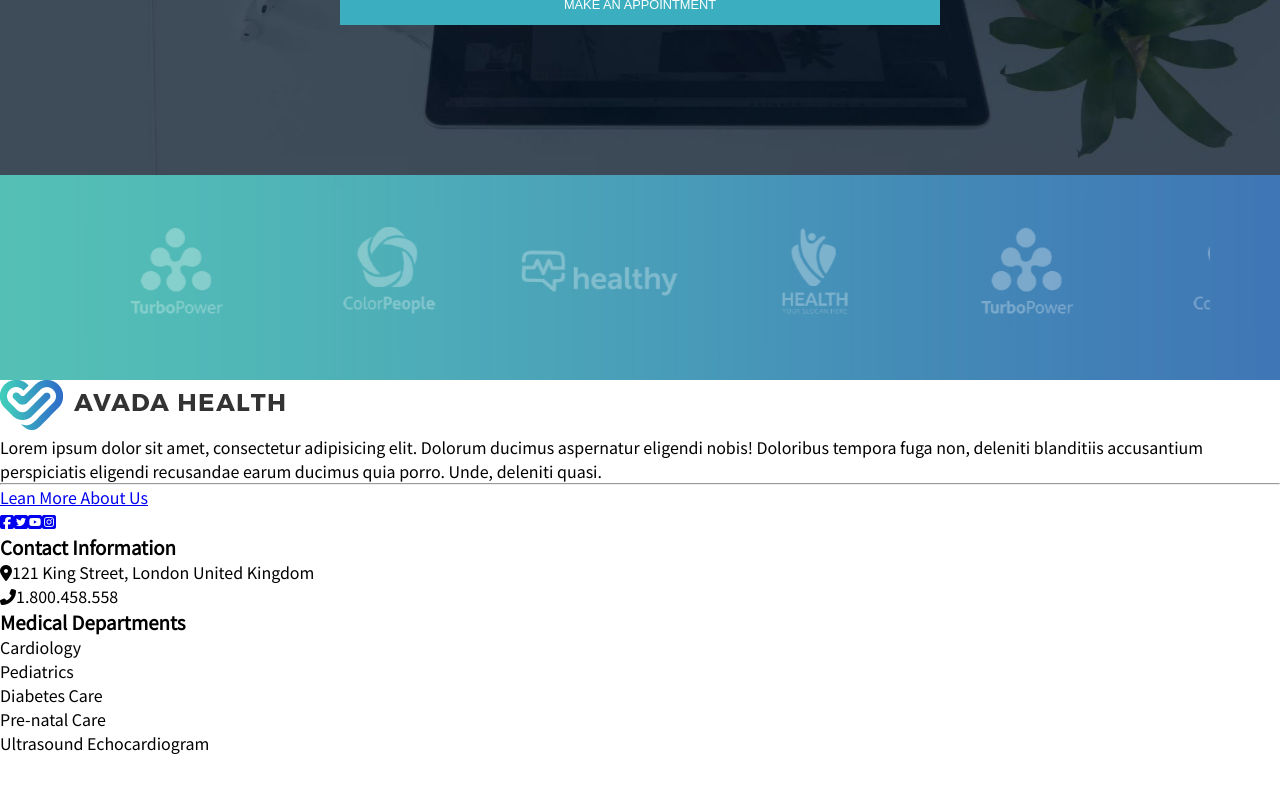
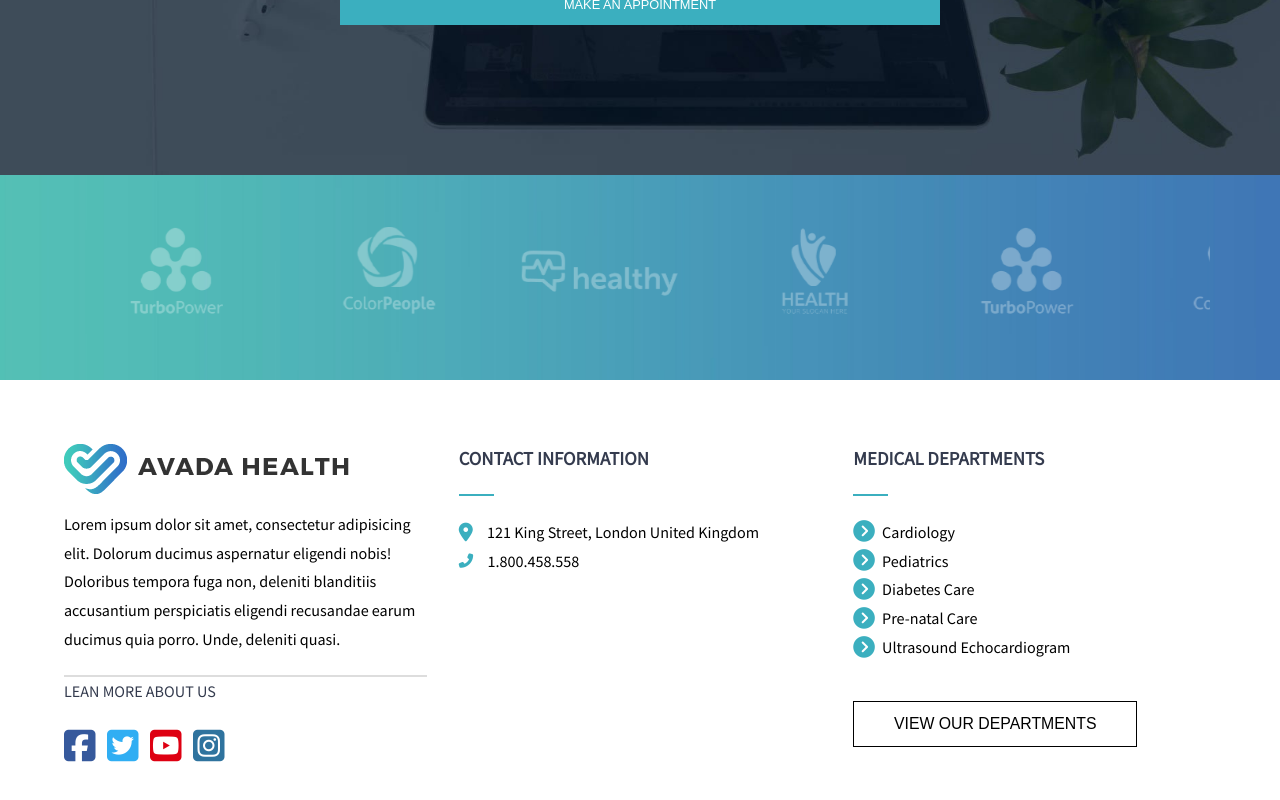
Before and after one commit to alessandroamormino/proj-html-vuejs, a Vue app: page / in a window 1280 px wide. Shown: the part 5589-6389 px from the top of the page. Built offline with nearby package versions, Linux system fonts and the light colour scheme.

Commit message:
style: footer columns

```diff
--- a/src/components/AppFooter.vue
+++ b/src/components/AppFooter.vue
@@ -18,8 +18,8 @@ export default {
       <p>Lorem ipsum dolor sit amet, consectetur adipisicing elit. Dolorum ducimus aspernatur eligendi nobis! Doloribus
         tempora fuga non, deleniti blanditiis accusantium perspiciatis eligendi recusandae earum ducimus quia porro. Unde,
         deleniti quasi.</p>
-      <hr>
-      <a href="#">Lean More About Us</a>
+      <div class="separator-long"></div>
+      <a id="about-us" href="#">Lean More About Us</a>
       <div class="social">
         <a href="#"><i class="fa-brands fa-square-facebook"></i></a>
         <a href="#"><i class="fa-brands fa-square-twitter"></i></a>
@@ -45,10 +45,111 @@ export default {
       <h3>Medical Departments</h3>
       <div class="separator"></div>
       <ul>
-        <li v-for="department in this.store.departmentsLinks">{{ department }}</li>
+        <li v-for="department in this.store.departmentsLinks">
+          <i class="fa-solid fa-circle-chevron-right"></i>
+          {{ department }}
+        </li>
       </ul>
       <button class="btn btn-secondary">View Our Departments</button>
     </div>
   </footer>
 </template>
-<style lang="scss" scoped></style>
+<style lang="scss" scoped>
+@use '../scss/variables.scss' as *;
+@use '../scss/mixin.scss' as *;
+
+footer {
+  display: flex;
+  gap: 2em;
+  // flex
+  padding: 4em;
+
+  .col {
+    flex: 1 1 0px;
+    // flex
+    font-size: .9em;
+    line-height: 2em;
+
+    p {
+      padding-top: .5em;
+      padding-bottom: 1.5em;
+    }
+
+    .separator-long {
+      width: 100%;
+      height: 2px;
+      background-color: $separator-footer;
+    }
+
+    #about-us {
+      color: $link-footer;
+      text-transform: uppercase;
+      text-decoration: none;
+    }
+
+    .social {
+      display: flex;
+      gap: .8em;
+      // flex
+      padding-top: 1.5em;
+
+      a {
+        font-size: 2.5em;
+      }
+    }
+
+    h3 {
+      text-transform: uppercase;
+      color: $link-footer;
+    }
+
+    .separator {
+      width: 35px;
+      height: 2px;
+      background-color: $colorPrimary;
+
+      margin: 1.5em 0;
+    }
+
+    .location,
+    .phone {
+      display: flex;
+      align-items: center;
+      gap: 1em;
+    }
+
+    .location .fa-solid,
+    .phone .fa-solid {
+      color: $colorPrimary;
+      font-size: 1em;
+    }
+
+    .location .fa-location-dot {
+      font-size: 1.3em;
+    }
+
+    ul {
+      li {
+        display: flex;
+        align-items: center;
+        gap: .5em;
+
+        .fa-circle-chevron-right {
+          color: $colorPrimary;
+          font-size: 1.5em;
+        }
+      }
+    }
+
+    .btn-secondary {
+      padding: .8em 2.5em;
+
+      margin-top: 2.5em;
+
+      border: 1px solid #000;
+      color: #000;
+      font-size: 1.1em;
+    }
+  }
+}
+</style>
--- a/src/components/DoctorsCard.vue
+++ b/src/components/DoctorsCard.vue
@@ -69,18 +69,6 @@ export default {
       .fa-brands {
         font-size: 2em;
       }
-
-      .fa-square-facebook {
-        color: #36599C;
-      }
-
-      .fa-square-twitter {
-        color: #30AEF3;
-      }
-
-      .fa-square-instagram {
-        color: #2F739E;
-      }
     }
   }
 }
--- a/src/scss/variables.scss
+++ b/src/scss/variables.scss
@@ -2,3 +2,5 @@ $colorPrimary: #3BAFBF;
 $colorPrimaryHover: #337EC7;
 $colorSecondary: #3896C2;
 $bg-Doctors: #E5E5E5;
+$separator-footer: #DDDDDD;
+$link-footer: #343B4E;
--- a/src/style.scss
+++ b/src/style.scss
@@ -58,3 +58,19 @@ ul {
   background-color: transparent;
   border: 2px solid #fff;
 }
+
+.fa-square-facebook {
+  color: #36599C;
+}
+
+.fa-square-twitter {
+  color: #30AEF3;
+}
+
+.fa-square-instagram {
+  color: #2F739E;
+}
+
+.fa-square-youtube {
+  color: #DE0012;
+}
```
